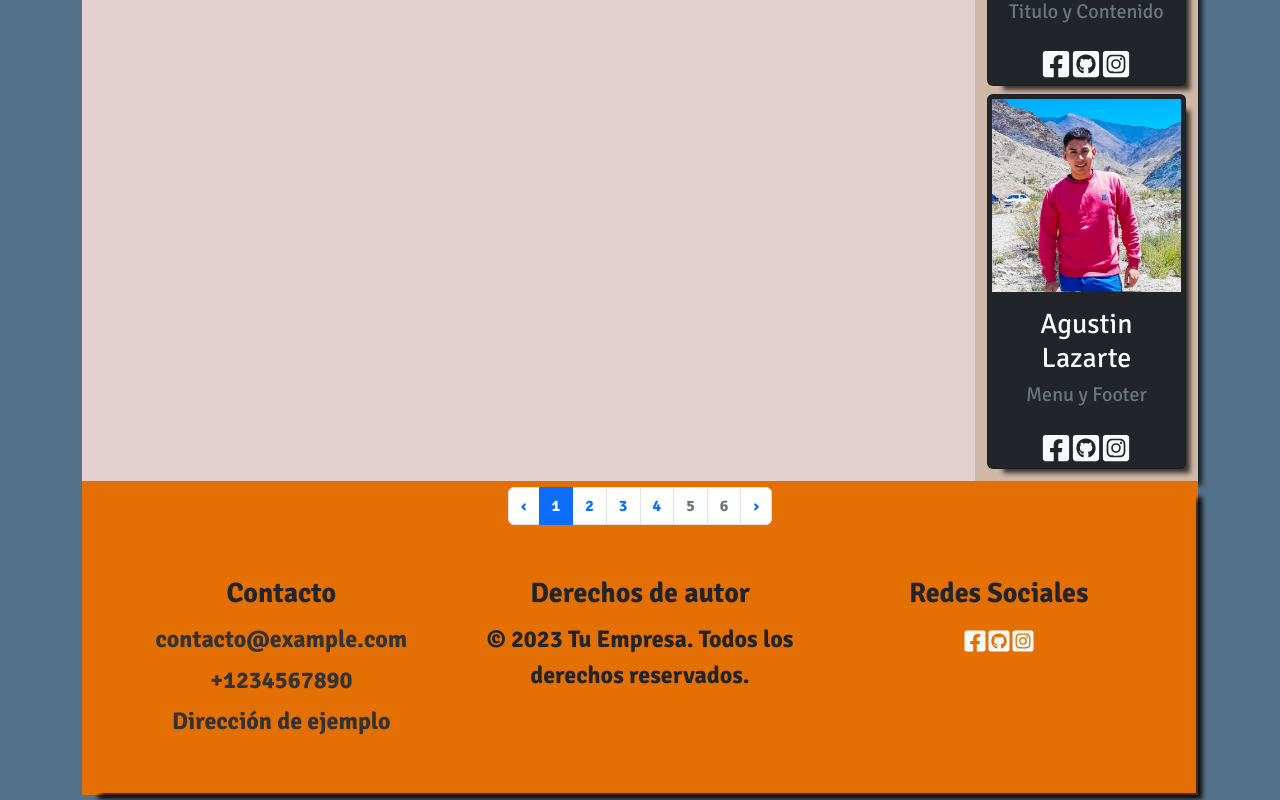
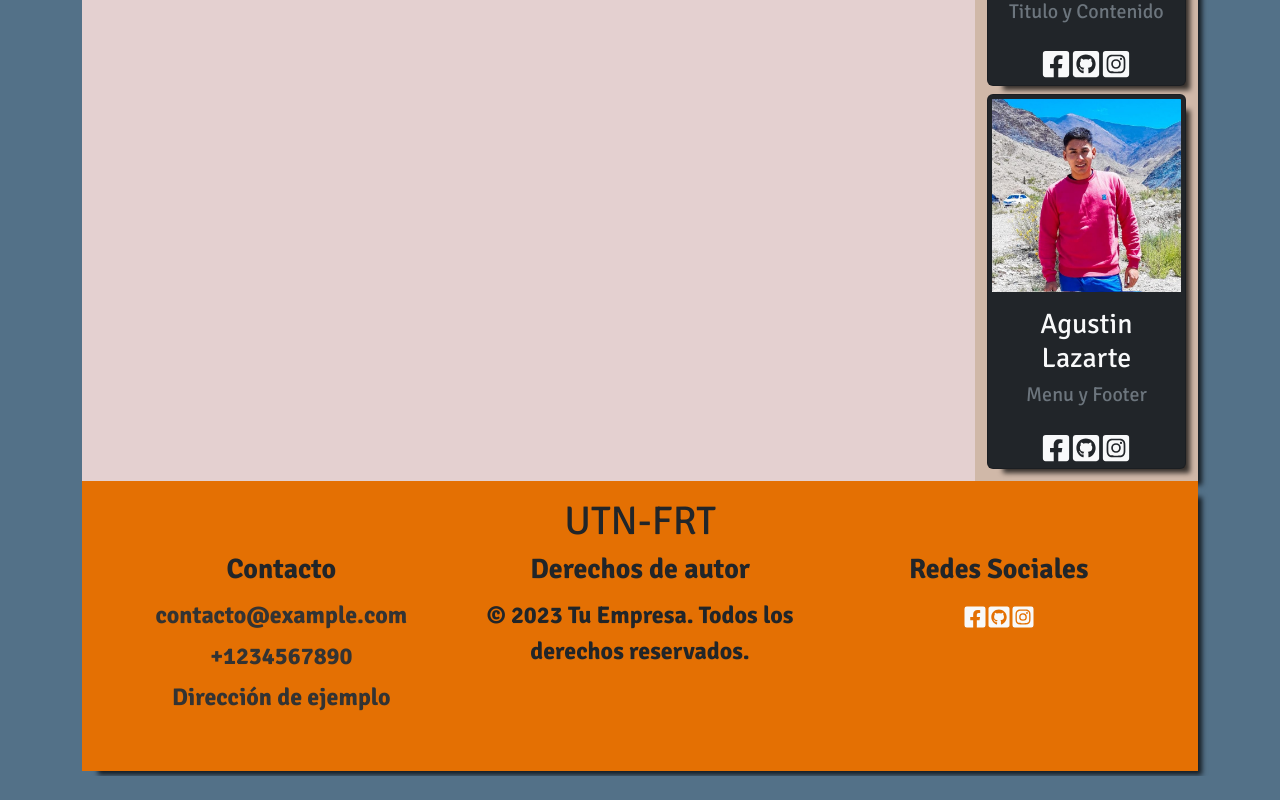
Before and after one commit to AndresBulacia/bulacia-williams-albarado-lazarte, a React (Create React App) app: page / in a window 1280 px wide. Shown: the part 1232-2032 px from the top of the page. After the commit the page ends 2008 px from the top, so only its background shows below. Built offline with nearby package versions, Linux system fonts and the light colour scheme.

Commit message:
proyecto finalizado final bien final

```diff
--- a/src/App.js
+++ b/src/App.js
@@ -4,7 +4,7 @@ import React from "react";
 import Card from "./components/Card";
 import Menu from "./components/Menu";
 import Footer from "./components/Footer";
-import Piedepagina from "./components/Piedepagina";
+// import Piedepagina from "./components/Piedepagina";
 
 
 function App() {
@@ -17,7 +17,6 @@ function App() {
         <div className="item c3"><p><Grupos/></p></div>
         <div className="item c4"><Card/></div>
         <div className="item c5"><Footer/></div>
-        <div className="item c6"><Piedepagina/></div>
       </div>
     </div>
   );
--- a/src/components/Footer.js
+++ b/src/components/Footer.js
@@ -5,7 +5,8 @@ import {FaInstagramSquare} from "react-icons/fa";
 
 const Footer = () => {
   return (
-    <footer className="footer">
+    <footer className="footer pt-3">
+      <div><h1>UTN-FRT</h1></div>
       <div className="footer-container">
         <div className="footer-section">
           <h3>Contacto</h3>
--- a/src/components/Grupos.js
+++ b/src/components/Grupos.js
@@ -7,7 +7,7 @@ const Grupos = () => {
       alumnos: [
         { id: 1 , nombre: 'Bentancur'},
         { id: 2 , nombre: 'Spector'},
-        { id:  3, nombre: 'Lazarte'},
+        { id: 3, nombre: 'Lazarte'},
         { id: 4, nombre: 'Laura' },
         { id: 5, nombre: 'Rey' },
         { id: 6, nombre: 'Portillo' },
--- a/src/components/Menu.js
+++ b/src/components/Menu.js
@@ -21,7 +21,7 @@ function Menu() {
               <NavDropdown.Item href="#action/3.3">Materias</NavDropdown.Item>
               <NavDropdown.Divider />
               <NavDropdown.Item href="#action/3.4">
-                Comisiciones
+                Comisiones
               </NavDropdown.Item>
             </NavDropdown>
           </Nav>
--- a/src/components/Piedepagina.js
+++ /dev/null
@@ -1,27 +0,0 @@
-import Pagination from 'react-bootstrap/Pagination';
-
-
-
-function Piedepagina() {
-  return (
-    <Pagination className='container d-flex p-1 justify-content-center align-items-cente'>
-
-      <Pagination.Prev />
-      <Pagination.Item active>{1}</Pagination.Item>
-
-
-      <Pagination.Item>{2}</Pagination.Item>
-      <Pagination.Item>{3}</Pagination.Item>
-
-      <Pagination.Item>{4}</Pagination.Item>
-      <Pagination.Item disabled>{5}</Pagination.Item>
-
-
-      <Pagination.Item disabled>{6}</Pagination.Item>
-      <Pagination.Next />
-
-    </Pagination>
-  );
-}
-
-export default Piedepagina;
--- a/src/components/index.css
+++ b/src/components/index.css
@@ -90,7 +90,7 @@ box-shadow: 10px 10px 5px -6px rgba(0,0,0,0.75);
     background-color: #e47003;
     padding: 20px;
     text-align: center;
-   padding-top: 6rem;
+
    font-family: 'Lucida Sans', 'Lucida Sans Regular', 'Lucida Grande', 'Lucida Sans Unicode', Geneva, Verdana, sans-serif;
    font-size: 1.5rem;
   }
```
